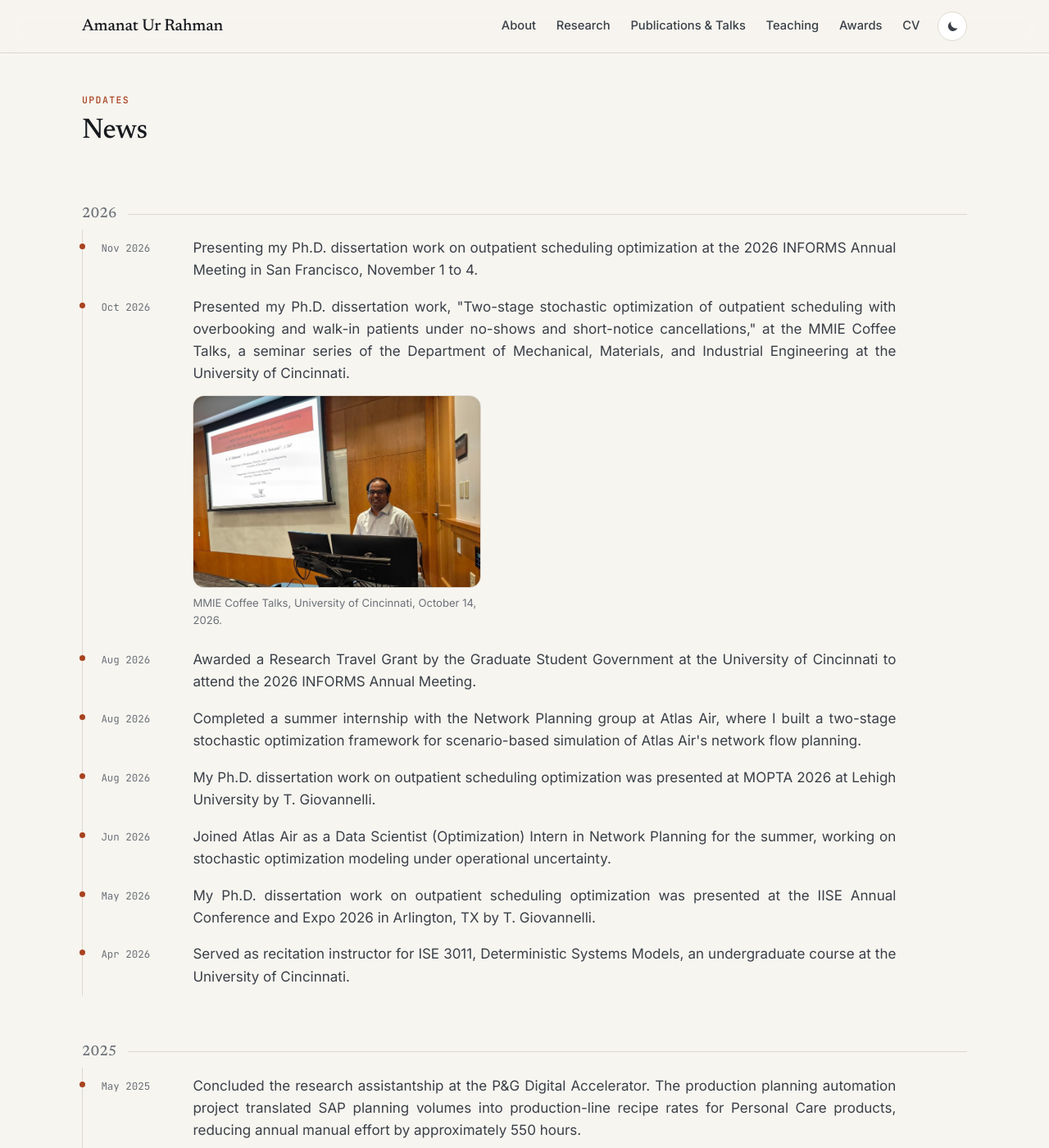
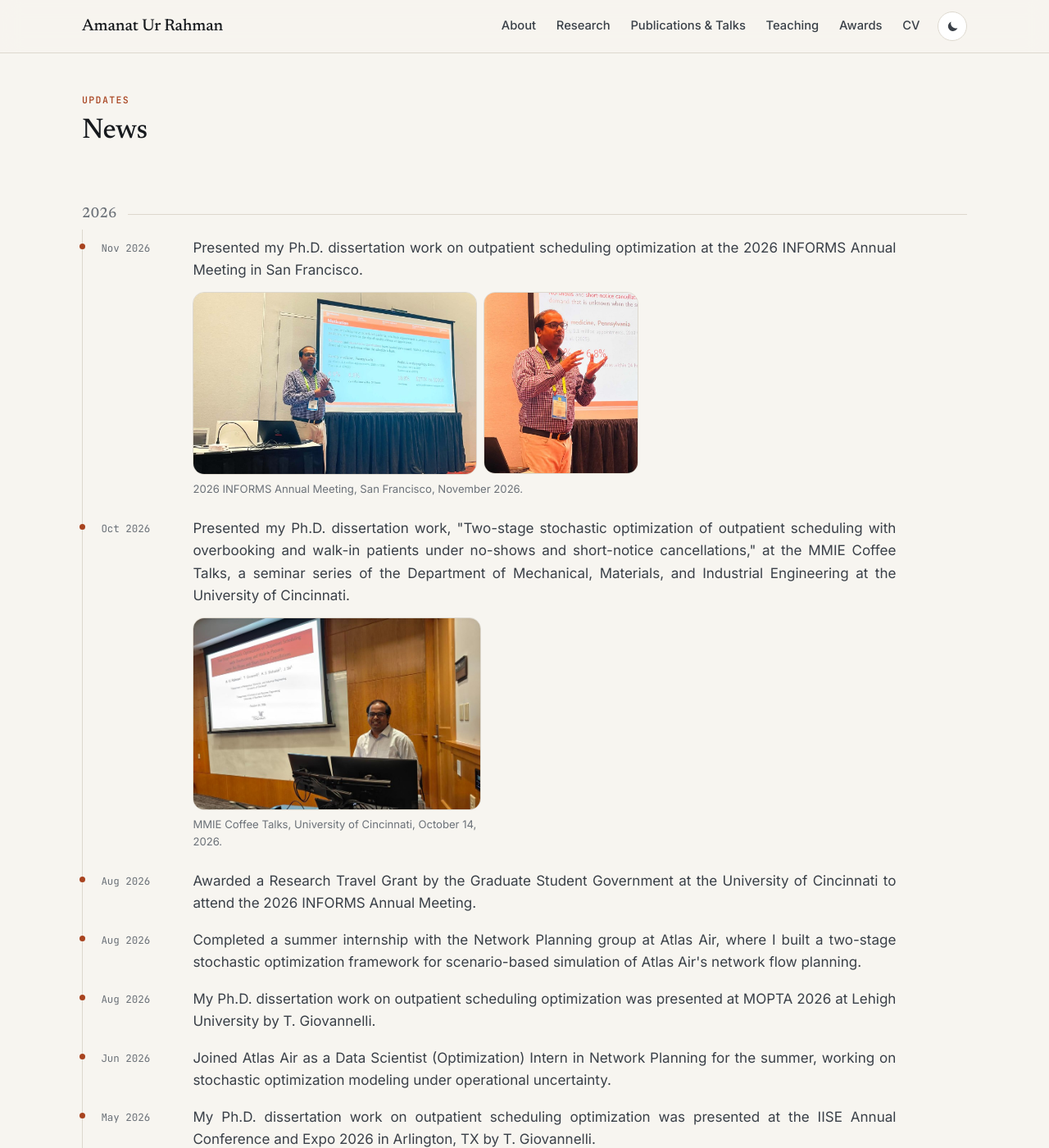
Before and after one commit to amanat-rahman/amanat-rahman.github.io, a Jekyll site: the page built from news.html, in a window 1280 px wide and 1400 px high. Shown: the whole window at 82% size. Built offline with Jekyll 4.4.1, drawn with Linux system fonts in a browser that asks for light colours.

Commit message:
Post the 2026 INFORMS talk with two photos
News item moved to past tense with a two-photo gallery (badge QR code blurred);
Forthcoming tag removed from the talk; CV PDF rebuilt without (forthcoming).

Co-Authored-By: Claude Opus 5.5 <noreply@anthropic.com>
Claude-Session: https://claude.ai/code/session_012gzcHSSbTY5Xckd1ycFgL5

```diff
--- a/_data/news.yml
+++ b/_data/news.yml
@@ -7,7 +7,17 @@
   image_caption: MMIE Coffee Talks, University of Cincinnati, October 14, 2026.
 
 - date: 2026-11-01
-  text: Presenting my Ph.D. dissertation work on outpatient scheduling optimization at the 2026 INFORMS Annual Meeting in San Francisco, November 1 to 4.
+  text: Presented my Ph.D. dissertation work on outpatient scheduling optimization at the 2026 INFORMS Annual Meeting in San Francisco.
+  images:
+    - src: /assets/img/news/informs-2026-talk-wide.jpg
+      w: 1200
+      h: 771
+      alt: Amanat Ur Rahman presenting the motivation slide of his outpatient scheduling talk at the 2026 INFORMS Annual Meeting.
+    - src: /assets/img/news/informs-2026-talk-close.jpg
+      w: 700
+      h: 820
+      alt: Amanat Ur Rahman speaking during his talk at the 2026 INFORMS Annual Meeting.
+  image_caption: 2026 INFORMS Annual Meeting, San Francisco, November 2026.
 
 - date: 2026-08-20
   text: Awarded a Research Travel Grant by the Graduate Student Government at the University of Cincinnati to attend the 2026 INFORMS Annual Meeting.
--- a/_data/talks.yml
+++ b/_data/talks.yml
@@ -10,7 +10,6 @@
   year: "2026"
   sort: "202611"
   presenter: A. U. Rahman
-  status: Forthcoming
 
 - type: seminar
   title: Two-stage stochastic optimization of outpatient scheduling with overbooking and walk-in patients under no-shows and short-notice cancellations
--- a/assets/css/style.css
+++ b/assets/css/style.css
@@ -232,6 +232,9 @@ a.email:hover { color: var(--accent); }
 .news__figure { margin: .8rem 0 .4rem; max-width: 22rem; }
 .news__figure img { width: 100%; height: auto; border-radius: var(--radius); border: 1px solid var(--line); }
 .news__figure figcaption { margin-top: .45rem; font-size: .82rem; color: var(--muted); }
+.news__figure--gallery { max-width: 34rem; }
+.news__gallery { display: grid; gap: .5rem; align-items: start; }
+.news__gallery a { display: block; }
 
 /* Research projects ------------------------------------------------------ */
 .projects { display: grid; gap: 1.25rem; }
--- a/news.html
+++ b/news.html
@@ -33,6 +33,17 @@ description: Milestones, publications, talks, and appointments of Amanat Ur Rahm
           {%- if n.image_caption %}<figcaption>{{ n.image_caption }}</figcaption>{% endif %}
         </figure>
         {%- endif %}
+        {%- if n.images %}
+        {%- capture cols -%}{%- for im in n.images -%}{{ im.w | times: 1.0 | divided_by: im.h }}fr {% endfor -%}{%- endcapture %}
+        <figure class="news__figure news__figure--gallery">
+          <div class="news__gallery" style="grid-template-columns: {{ cols | strip }}">
+            {%- for im in n.images %}
+            <a href="{{ im.src | relative_url }}" target="_blank" rel="noopener"><img src="{{ im.src | relative_url }}" alt="{{ im.alt }}" width="{{ im.w }}" height="{{ im.h }}" loading="lazy" decoding="async"></a>
+            {%- endfor %}
+          </div>
+          {%- if n.image_caption %}<figcaption>{{ n.image_caption }}</figcaption>{% endif %}
+        </figure>
+        {%- endif %}
       </div>
     </li>
     {%- endif -%}
```
Also changed, not shown: assets/img/news/informs-2026-talk-close.jpg (added), assets/img/news/informs-2026-talk-wide.jpg (added), 1 other file.
